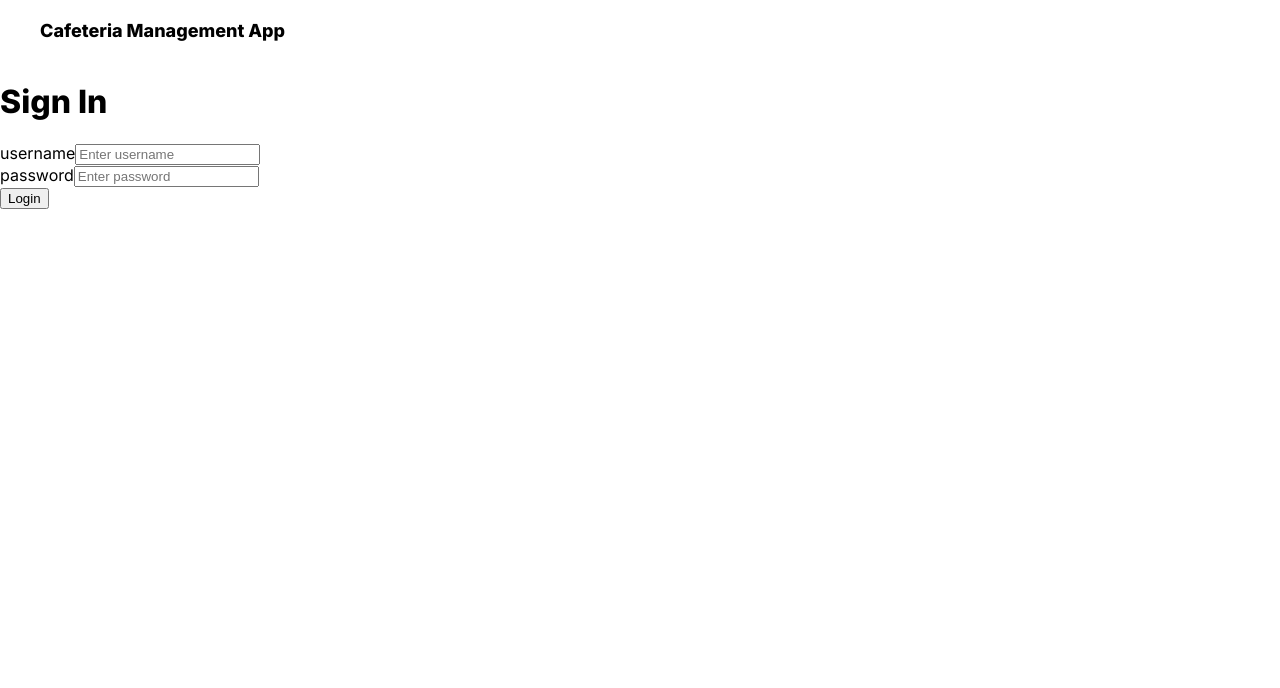
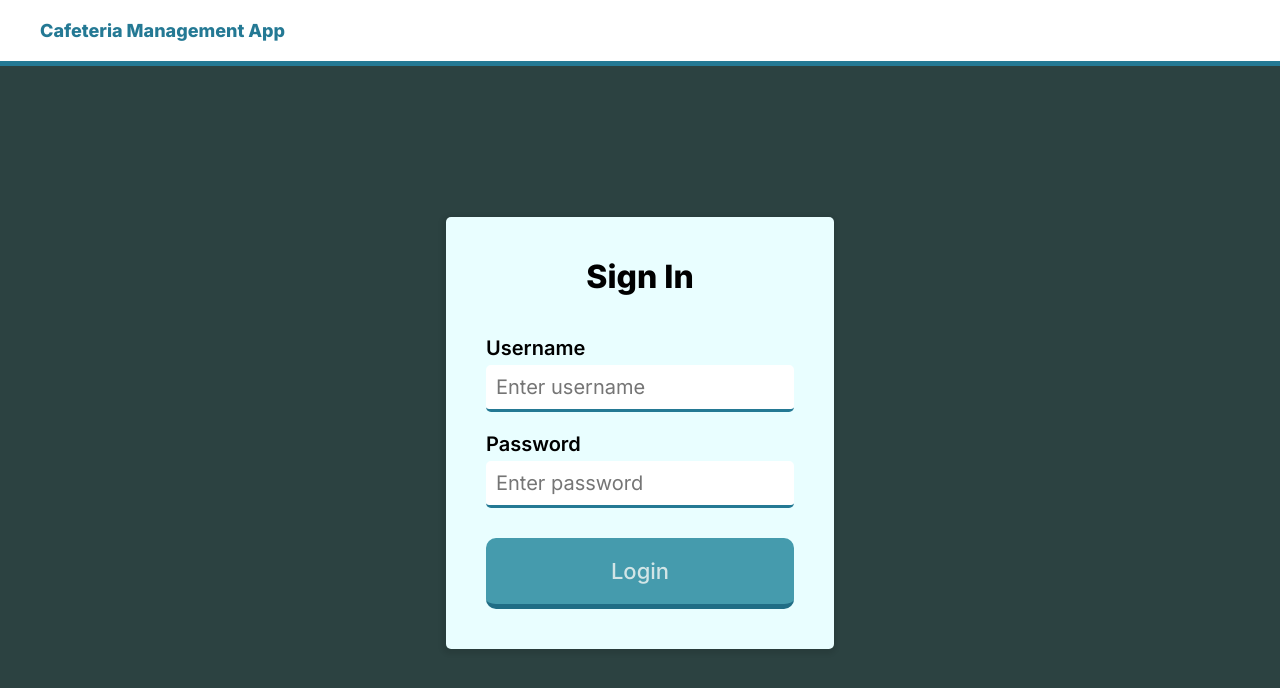
Before and after one commit to asifZaman0362/cafe-frontend, a React (Create React App) app: page / in a window 1280 px wide. Shown: the top 688 px of the page. Built offline with nearby package versions, Linux system fonts and the light colour scheme.

Commit message:
added stylesheets

```diff
--- a/public/index.html
+++ b/public/index.html
@@ -26,7 +26,7 @@
     -->
     <title>React App</title>
   </head>
-  <body>
+  <body class="light">
     <noscript>You need to enable JavaScript to run this app.</noscript>
     <div id="root"></div>
     <!--
--- a/src/App.css
+++ b/src/App.css
@@ -1,19 +1,21 @@
 @import url('https://fonts.googleapis.com/css2?family=Inter:wght@100;200;300;400;500;600;800&display=swap');
 
 :root {
-  --col-bg: rgb(240, 240, 240);
-  --col-card-bg: white;
+  --col-bg: white;
+  --col-card-bg: #E9FEFF;
   --col-fg: black;
-  --col-ac: rgb(38, 132, 209);
+  --col-ac: #247994;
   --padding-standard: 40px;
   --padding-internal: 50px;
 }
 
 .light {
-  --col-bg: rgb(238, 238, 238);
-  --col-card-bg: white;
+  --col-bg: white;
+  --col-bg-sec: #2C4241;
+  --col-card-bg: #E9FEFF;
   --col-fg: black;
-  --col-ac: rgb(26, 106, 224);
+  --col-ac: #247994;
+  --col-ac-sec: #4DACC0;
   --col-shadow: rgba(0, 0, 0, 0.221);
   --col-shadow-sec: rgba(0, 0, 0, 0.127);
   --col-shadow-ac: rgb(26, 106, 224, 0.1);
@@ -68,15 +70,157 @@ body {
 
 header {
   display: flex;
+  flex-direction: row;
   padding: 20px var(--padding-standard);
-
+  align-items: center;
+  background-color: var(--col-bg);
+  color: var(--col-ac);
+  position: sticky;
+  top: 0;
+  border-bottom: 5px solid var(--col-ac);
+  /*box-shadow: 2px -3px 10px 4px rgba(0, 0, 0, 0.199);*/
+  /* transition: color 0.5s, background-color 0.5s; */
+  z-index: 10;
 }
 
 header .title {
   font-weight: bold;
   font-size: large;
+  color: var(--col-ac);
 }
 
 .full {
   flex-grow: 1;
 }
+
+.loginpage {
+  display: flex;
+  flex-direction: column;
+  background-color: var(--col-bg-sec);
+}
+
+.login-form {
+  background-color: var(--col-card-bg);
+  padding: 40px;
+  text-align: center;
+  width: fit-content;
+  border-radius: 5px;
+  box-shadow: -1px 2px 5px 3px rgba(0, 0, 0, 0.089);
+}
+
+.login-card {
+  display: flex;
+  justify-content: center;
+  align-items: center;
+  flex-grow: 1;
+}
+
+.formheader {
+  margin: 0;
+  margin-bottom: 40px;
+}
+
+form .select-container {
+  font-size: 22px;
+  margin: 20px 0;
+  display: flex;
+  align-items: center;
+  color: var(--col-fg);
+}
+
+form select {
+  font-family: inherit;
+  background-color: var(--col-card-bg);
+  border: 2px solid var(--col-border-select);
+  border-radius: 5px;
+  flex-grow: 1;
+  margin-left: 15px;
+  padding: 10px;
+  color: var(--col-fg);
+  /* transition: color 0.5s, background-color 0.5s; */
+}
+
+.horizontal-input-row {
+  display: flex;
+  justify-content: stretch;
+  column-gap: 20px;
+}
+
+form .input-field {
+  text-align: left;
+  display: flex;
+  flex-direction: column;
+  align-items: stretch;
+  margin: 20px 0;
+  flex-grow: 1;
+}
+
+form .input-field label {
+  font-weight: 600;
+  font-size: 20px;
+  text-transform: capitalize;
+}
+
+form .input-field input {
+  display: block;
+  margin-top: 5px;
+  padding: 10px;
+  font-family: Inter;
+  font-size: 20px;
+  background-color: var(--col-bg);
+  color: var(--col-fg);
+  border: none;
+  border-bottom: 3px solid var(--col-ac);
+  border-radius: 5px;
+  outline: none;
+  /* transition: color 0.5s, background-color 0.5s, border-color 0.5s; */
+}
+
+/*form .input-field input:focus, form .input-field input:focus-visible {
+  border-color: var(--col-border-select);
+}*/
+
+/*form .input-field input:hover {
+  border-color: var(--col-border-button);
+}*/
+
+form .input-field input.invalid:hover {
+  border-color: var(--col-error);
+}
+
+form .input-field input.invalid {
+  border-color: var(--col-error);
+}
+
+form .input-field input.invalid:focus, form .input-field input.invalid:focus-visible {
+  border-color: var(--col-error);
+  outline: 2px solid var(--col-border-error);
+}
+
+form .input-field input.invalid::placeholder {
+  color: var(--col-error);
+}
+
+form .button, .stretched-button {
+  display: block;
+  width: 100%;
+  font-size: 22px;
+  font-family: Inter;
+  font-weight: 500;
+  padding: 20px 0;
+  margin: 30px 0 0;
+  background-color: var(--col-ac-sec);
+  color: var(--col-card-bg);
+  border-radius: 10px;
+  border: none;
+  border-bottom: 5px solid var(--col-ac);
+  transition: color 0.5s, box-shadow 0.5s, background-color 0.5s, filter 0.5s;
+  cursor: pointer;
+  filter: brightness(90%);
+  position: relative;
+}
+
+form .button:hover, .stretched-button:hover {
+  filter: brightness(100%);
+  box-shadow: 1px 3px 10px 2px var(--col-shadow);
+}
--- a/src/components/login.jsx
+++ b/src/components/login.jsx
@@ -1,7 +1,7 @@
 import { TextInput, Spinner } from "./widgets";
 function LoginBox(_props) {
   return (
-    <div className="logincard">
+    <div className="login-card">
       <form action="/api/login" method="POST" name="loginform" className="login-form">
         <h1 className="formheader">Sign In</h1>
         <TextInput
@@ -16,7 +16,7 @@ function LoginBox(_props) {
           label="password"
           placeholder="Enter password"
         ></TextInput>
-        <button type="button" className="form-button">
+        <button type="button" className="button stretched-button">
           Login
         </button>
       </form>
--- a/src/components/widgets.jsx
+++ b/src/components/widgets.jsx
@@ -1,6 +1,6 @@
 export function TextInput(props) {
   return (
-    <div className="input-wrapper" id={props.id}>
+    <div className="input-field" id={props.id}>
       <label htmlFor={props.name}>{props.label}</label>
       <input
         type={props.inputType}
@@ -14,7 +14,7 @@ export function TextInput(props) {
 
 export function Spinner(props) {
   return (
-    <div className="input-wrapper-spinner" id={props.id}>
+    <div className="select-container" id={props.id}>
       <label htmlFor={props.name}>{props.label}</label>
       <select name={props.name}>
         {props.options.map((option) => {
```
